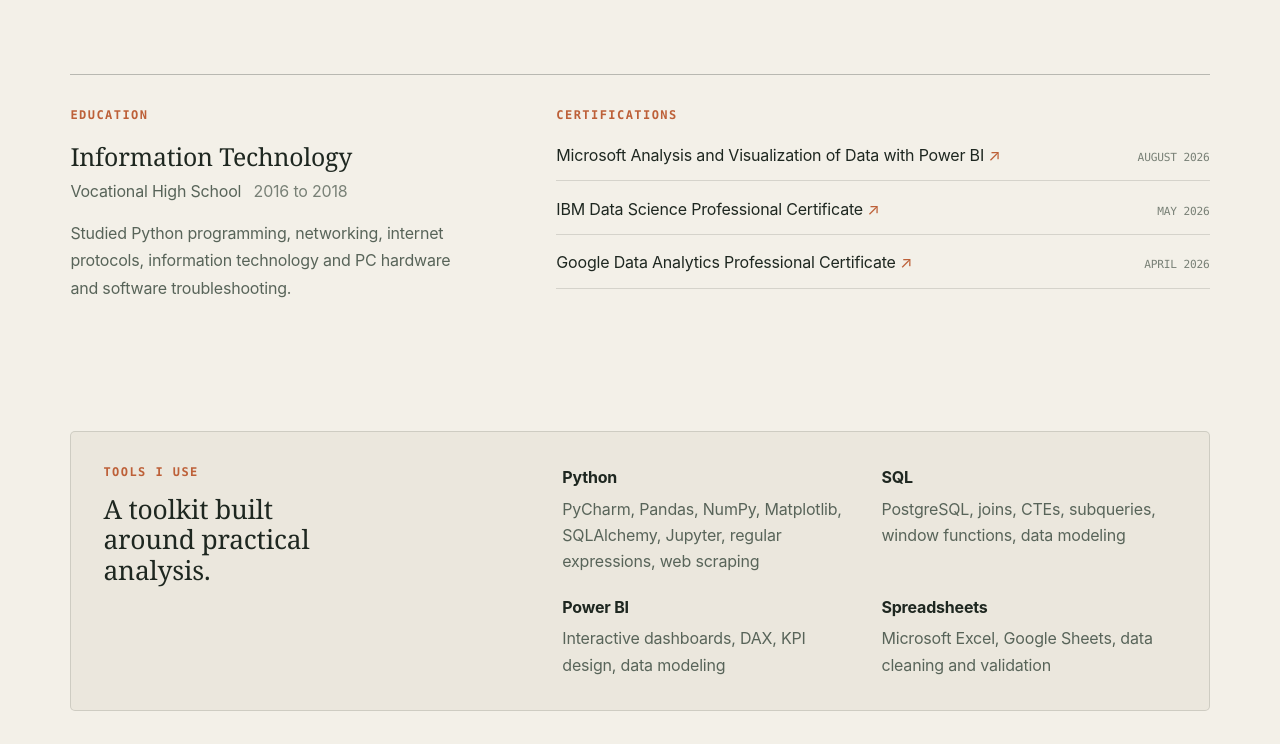
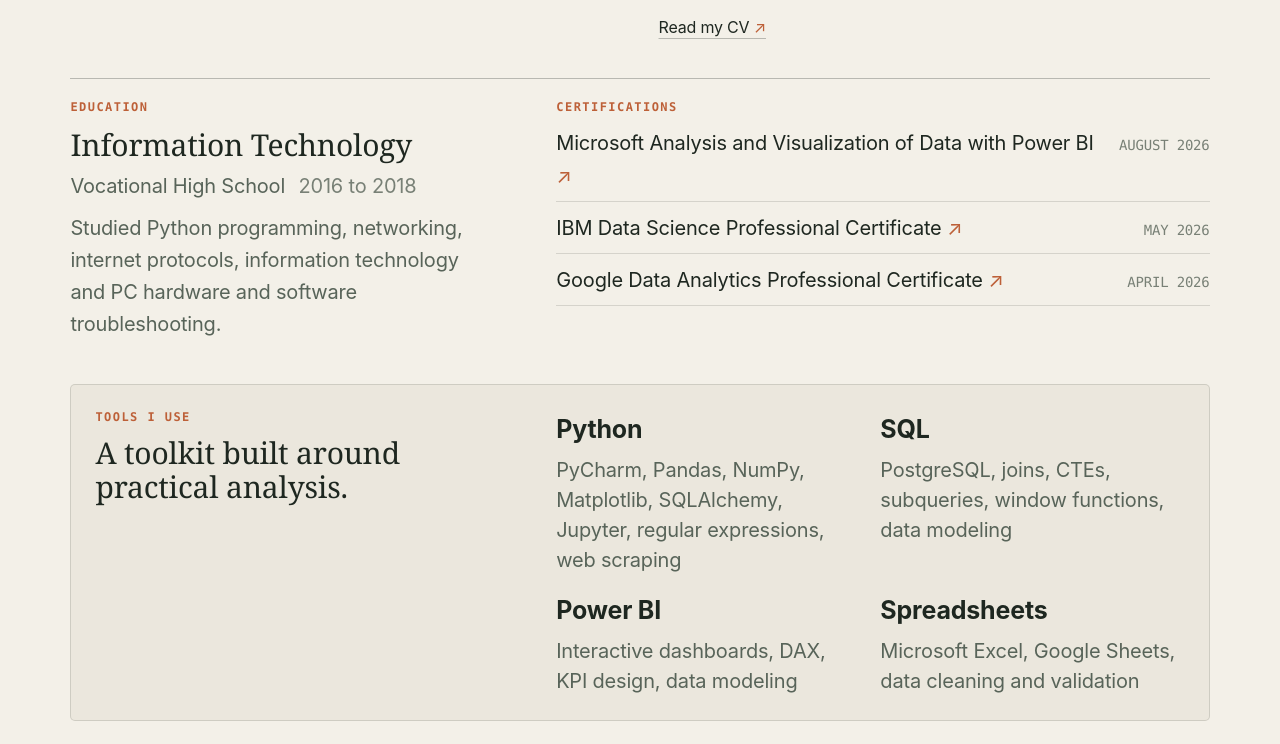
Before and after one commit to GeorgeAvramidis/georgeavramidis.github.io, a plain HTML site: page index.html in a window 1280 px wide. Shown: the part 3816-4560 px from the top of the page. Drawn offline with Linux system fonts and the light colour scheme.

Commit message:
Enlarge About section typography and tighten spacing

```diff
--- a/index.html
+++ b/index.html
@@ -11,7 +11,7 @@
   <meta property="og:image" content="assets/projects/labour/overview.png">
   <title>George Avramidis | Data Analyst</title>
   <link rel="icon" href="assets/favicon.svg?v=ga" type="image/svg+xml">
-  <link rel="stylesheet" href="styles.css?v=2026-11-26k">
+  <link rel="stylesheet" href="styles.css?v=2026-11-26l">
   <script src="script.js?v=2026-11-26c" defer></script>
 </head>
 <body>
--- a/styles.css
+++ b/styles.css
@@ -726,7 +726,8 @@ p {
 .section-about {
   display: grid;
   grid-template-columns: 0.95fr 1.05fr;
-  gap: clamp(2rem, 7vw, 7rem);
+  column-gap: clamp(2rem, 7vw, 7rem);
+  row-gap: clamp(1.5rem, 3vw, 2.5rem);
 }
 
 .about-intro h2 {
@@ -741,15 +742,15 @@ p {
 }
 
 .about-copy p {
-  margin-bottom: 1rem;
-  color: var(--muted);
-  font-size: 1rem;
-  line-height: 1.85;
+  margin-bottom: 0.7rem;
+  color: var(--muted);
+  font-size: 20px;
+  line-height: 1.65;
 }
 
 .about-copy .text-link {
   display: inline-block;
-  margin-top: 0.7rem;
+  margin-top: 0.35rem;
   font-size: 1rem;
 }
 
@@ -763,20 +764,20 @@ p {
   display: grid;
   grid-template-columns: 0.82fr 1.18fr;
   gap: 2rem;
-  margin-top: 1rem;
-  padding-top: 2rem;
+  margin-top: 0;
+  padding-top: 1.25rem;
   border-top: 1px solid var(--line-strong);
 }
 
 .detail-block h3 {
-  margin: 1.1rem 0 0.4rem;
-  font: 500 1.55rem/1.2 var(--display);
+  margin: 0.7rem 0 0.4rem;
+  font: 500 30px/1.2 var(--display);
 }
 
 .detail-block > p:not(.detail-label) {
-  margin-bottom: 0.5rem;
-  color: var(--muted);
-  font-size: 1rem;
+  margin-bottom: 0.35rem;
+  color: var(--muted);
+  font-size: 20px;
 }
 
 .detail-block > p > span {
@@ -786,14 +787,14 @@ p {
 
 .detail-note {
   max-width: 400px;
-  margin-top: 1rem;
-  line-height: 1.7;
+  margin-top: 0.6rem;
+  line-height: 1.6;
 }
 
 .credential-list {
   display: grid;
-  gap: 0.9rem;
-  margin: 1.1rem 0 0;
+  gap: 0.6rem;
+  margin: 0.7rem 0 0;
   padding: 0;
   list-style: none;
 }
@@ -803,12 +804,12 @@ p {
   align-items: baseline;
   justify-content: space-between;
   gap: 0.8rem;
-  padding-bottom: 0.75rem;
+  padding-bottom: 0.5rem;
   border-bottom: 1px solid var(--line);
 }
 
 .credential-list a {
-  font-size: 1rem;
+  font-size: 20px;
 }
 
 .credential-list a:hover {
@@ -822,7 +823,7 @@ p {
 .credential-list small {
   flex: 0 0 auto;
   color: var(--quiet);
-  font: 0.7rem/1.4 var(--mono);
+  font: 14px/1.4 var(--mono);
   text-transform: uppercase;
 }
 
@@ -830,23 +831,23 @@ p {
   grid-column: 1 / -1;
   display: grid;
   grid-template-columns: 0.82fr 1.18fr;
-  gap: 2rem;
-  margin-top: 2rem;
-  padding: 2rem;
+  gap: 1.5rem;
+  margin-top: 0;
+  padding: 1.5rem;
   border: 1px solid var(--line);
   background: var(--bg-soft);
 }
 
 .skills-strip h3 {
-  max-width: 260px;
-  margin: 0.8rem 0 0;
-  font: 500 1.65rem/1.15 var(--display);
+  max-width: 360px;
+  margin: 0.6rem 0 0;
+  font: 500 30px/1.15 var(--display);
 }
 
 .skills-columns {
   display: grid;
   grid-template-columns: repeat(2, 1fr);
-  gap: 1.2rem 1.5rem;
+  gap: 0.9rem 1.25rem;
 }
 
 .skills-columns div {
@@ -857,13 +858,13 @@ p {
 
 .skills-columns strong {
   color: var(--text);
-  font-size: 1rem;
+  font-size: 25px;
 }
 
 .skills-columns span {
   color: var(--muted);
-  font-size: 1rem;
-  line-height: 1.65;
+  font-size: 20px;
+  line-height: 1.5;
 }
 
 .contact-panel {
@@ -1629,21 +1630,21 @@ p {
   .skills-strip {
     grid-column: 1;
     grid-template-columns: 1fr;
-    gap: 2rem;
+    gap: 1.25rem;
   }
 
   .about-details {
-    margin-top: 1.5rem;
+    margin-top: 0.75rem;
   }
 
   .skills-strip {
-    margin-top: 0.5rem;
+    margin-top: 0;
     padding: 1.25rem;
   }
 
   .skills-columns {
     grid-template-columns: 1fr;
-    gap: 1rem;
+    gap: 0.75rem;
   }
 
   .contact-panel {
```
Also changed, not shown: case-studies/eurostat-income-pipeline.html (+1 -1 lines), case-studies/greece-construction.html (+1 -1 lines), case-studies/greece-labour-market.html (+1 -1 lines), case-studies/loldle-solver.html (+1 -1 lines).
